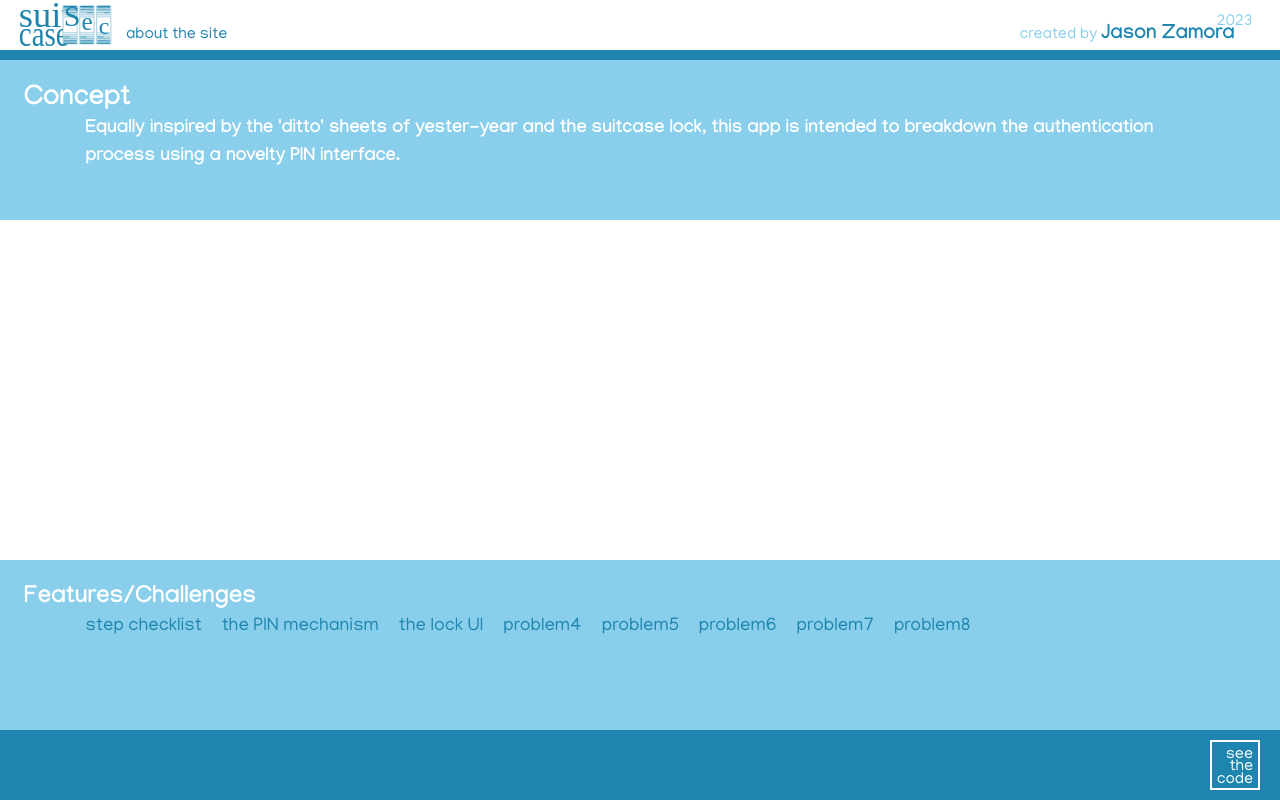
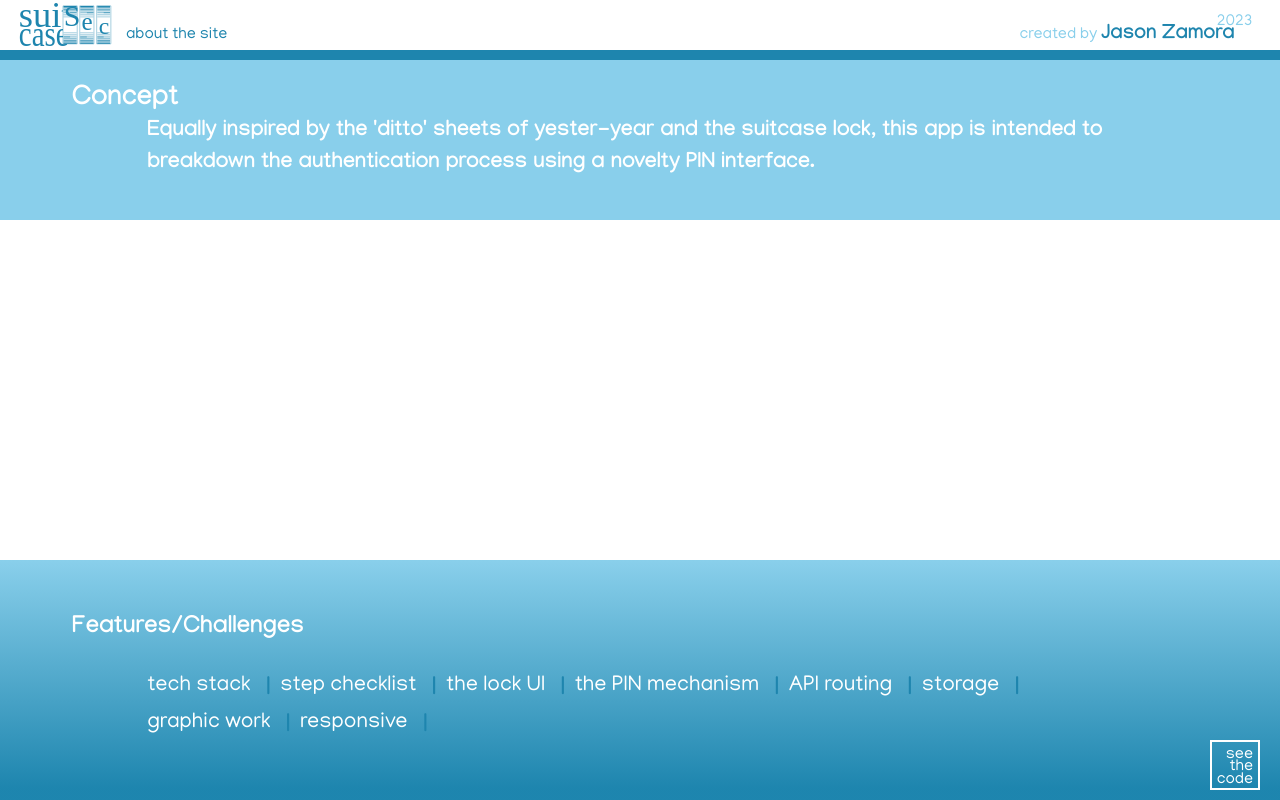
Before and after one commit to GSdaBlessedFist/Suitcase-Sec, a Next.js app: page /about-site in a window 1280 px wide. Built offline with nearby package versions, Linux system fonts and the light colour scheme.

Commit message:
1)completed Features/Challenges section...2)reAdjusted breakpoint styling...3)Add graphic-work designs...4)rolly ui example completed and inserted...NEXT:: Revisite login logic

```diff
--- a/about-site-info.js
+++ b/about-site-info.js
@@ -1,17 +1,74 @@
+
+const lockUI = `<div class="example-object">
+  <div class="example1-slot-container">
+    <div class="example1-roller-container">
+      <div class="example1-roller-item-1" data-something="">&#9734;</div>
+      <div class="example1-roller-item-2" data-something="">&#9734; &#9734;</div>
+      <div class="example1-roller-item-3" data-something="">&#9734; &#9734; &#9734;</div>
+      <div class="example1-roller-item-4" data-something="">&#9734; &#9734; &#9734; &#9734;</div>
+      <div class="example1-roller-item-5" data-something="">&#9734; &#9734; &#9734; &#9734; &#9734;</div>
+    </div>
+  </div>
+  <div class="example2-slot-container">
+    <div class="example2-roller-container">
+      <div class="example2-roller-item-1" data-something="">&#9734;</div>
+      <div class="example2-roller-item-3" data-something="">&#9734; &#9734; &#9734;</div>
+      <div class="example2-roller-item-5" data-something="">&#9734; &#9734; &#9734; &#9734; &#9734;</div>
+    </div>
+  </div>
+  <div class="examples-captions">
+    <code>
+      .<strong>example1</strong>-roller-container{
+      &nbsp;&nbsp;overflow:&nbsp;<span style="color:skyblue;">auto</span>;<br>
+      }
+    </code><br>
+    <code>
+      .<strong>example2</strong>-roller-container{
+      &nbsp;&nbsp;overflow:&nbsp;<span style="color:skyblue;">hidden</span>;<br>
+  	  }
+    </code>
+  </div>
+</div>`
+
+const usermodelHtml = `
+  email: {<br>
+    &nbsp;&nbsp;&nbsp;&nbsp;type:String,<br>
+    &nbsp;&nbsp;&nbsp;&nbsp;unique:true,<br>
+    &nbsp;&nbsp;&nbsp;&nbsp;required:true<br>
+  &nbsp;&nbsp;},<br>
+  password: {<br>
+    &nbsp;&nbsp;&nbsp;&nbsp;type: String,<br>
+    &nbsp;&nbsp;&nbsp;&nbsp;required:false,<br>
+    &nbsp;&nbsp;&nbsp;&nbsp;select:false<br>
+  &nbsp;&nbsp;},<br>
+  hashword: {<br>
+    &nbsp;&nbsp;&nbsp;&nbsp;type: String<br>
+  }
+`
+
+const graphicWorkHtml = `
+  <div id="graphic-work-logo" >
+    <img src="/images/suitcase-sec(logo).svg" alt="Suitcase Security logo" class="graphic-work-logo"/>
+  </div>
+  <div id="graphic-work-suitcase" >
+    <img src="/images/suitcase.svg" alt="suitcase with Suitcase-Sec logo" class="graphic-work-suitcase"/>
+  </div>
+`
 
 const aboutSiteInfo ={
 	"concept":"Equally inspired by the 'ditto' sheets of yester-year and the suitcase lock, this app is intended to breakdown the authentication process using a novelty PIN interface.",
-	"challenges":["step checklist","the PIN mechanism","the lock UI","problem4","problem5","problem6","problem7","problem8"],
+	"challenges":["tech stack","step checklist","the lock UI","the PIN mechanism","API routing","storage","graphic work","responsive"],
 	"challengeDescriptions":{
 		"step checklist":"The step checklist updates as the user enters valid/invalid information, logs in, or creates a new account.  To make this happen I passed the setState as prop into children components. Once updated from within, the state is returned to the parent, then disseminated to sibiling children components.  This technique was used update the features/challenges section we're on now.",
-		"the PIN mechanism":"The PIN lock idea was gone with because it adds interactivity. In order to address a user not specifically selecting a PIN, '0000' is defaulted. To add to the password's <strong>complexity<\/strong>, the PIN itself isn't hashed. It is the data-attribute on the individual roller element that creates a string. <strong>Using this method, the password string is easily 16-20 characters...then hashed.<\/strong><\/br><div style=\"margin-top:.5rem;\">The divs have the following:<\/div><code style=\"font-size:.65rem;\"><strong>data-slotletter=\"A\" data-numberposition=\"Zer0\"</strong><\/code><\/div></br><div>The data-attribute was used like this:</br><code style=\"font-size:.65rem;\"><strong>setSlotA(`${entry.target.dataset.slotletter}${entry.target.dataset.numberposition}`)<\/strong></code></br>",
-		"the lock UI":"<div>The default PIN is \'0000\' in case the user doesn\'t <em>activate</em> the lock component. When activated the user sees the roller elements to select a PIN.</div><br><div class=\"lock-ui-pic\"><\/div><\/div>",
-		"problem4":"exercitationem quaerat, pariatur cum corrupti numquam error ea, impedit, eaque doloremque ducimus fugiat. Enim, tempora provident vel, aliquid eos iure laboriosam dolores quidem nam odit, laborum! Deleniti perspiciatis eveniet amet ducimus impedit dicta facilis aperiam aliquid corrupti libero laborum a aspernatur eligendi expedita molestiae quidem distinctio voluptate, velit architecto repellendus, unde. Modi totam, molestias placeat, nesciunt dolores nisi, unde soluta aliquid voluptate ad nulla veniam ratione quidem necessitatibus in, eaque. Explicabo in odio eveniet temporibus illum iste consequatur? Totam consequatur eum nulla reprehenderit suscipit, ullam iure dolor tempora, ducimus facilis corrupti facere voluptas deserunt. Voluptates voluptatem delectus, iure! Sed voluptate ut assumenda omnis esse, incidunt, labore recusa",
-		"problem5":"provident vel, aliquid eos iure laboriosam dolores quidem nam odit, laborum! Deleniti perspiciatis eveniet amet ducimus impedit dicta facilis aperiam aliquid corrupti libero laborum a aspernatur eligendi expedita molestiae quidem distinctio voluptate, velit architecto repellendus, unde. Modi totam, molestias placeat, nesciunt dolores nisi, unde soluta aliquid voluptate ad nulla veniam ratione quidem necessitatibus in, eaque. Explicabo in odio eveniet temporibus illum iste consequatur? Totam consequatur eum nulla reprehenderit suscipit, ullam iure dolor tempora, ducimus facilis corrupti facere voluptas deserunt. Voluptates voluptatem delectus, ",
-		"problem6":"exercitationem quaerat, pariatur cum corrupti numquam error ea, impedit, eaque doloremque ducimus fugiat. Enim, tempora provident vel, aliquid eos iure laboriosam dolores quidem nam odit, laborum! Deleniti perspiciatis eveniet amet ducimus impedit dicta facilis aperiam aliquid corrupti libero laborum a aspernatur eligendi expedita molestiae quidem distinctio voluptate, velit architecto repellendus, unde. Modi totam, molestias placeat, nesciunt dolores nisi, unde soluta aliquid voluptate ad nulla veniam ratione quidem necessitatibus in, eaque. Explicabo in odio eveniet temporibus illum iste consequatur? Totam consequatur eum nulla reprehenderit suscipit, ullam iure dolor tempora, ducimus facilis corrupti facere voluptas deserunt. Voluptates voluptatem delectus, iure! Sed voluptate ut assumenda omnis esse, incidunt, labore recusa",
-		"problem7":"provident vel, aliquid eos iure laboriosam dolores quidem nam odit, laborum! Deleniti perspiciatis eveniet amet ducimus impedit dicta facilis aperiam aliquid corrupti libero laborum a aspernatur eligendi expedita molestiae quidem distinctio voluptate, velit architecto repellendus, unde. Modi totam, molestias placeat, nesciunt dolores nisi, unde soluta aliquid voluptate ad nulla veniam ratione quidem necessitatibus in, eaque. Explicabo in odio eveniet temporibus illum iste consequatur? Totam consequatur eum nulla reprehenderit suscipit, ullam iure dolor tempora, ducimus facilis corrupti facere voluptas deserunt. Voluptates voluptatem delectus, ",
-		"problem8":"exercitationem quaerat, pariatur cum corrupti numquam error ea, impedit, eaque doloremque ducimus fugiat. Enim, tempora provident vel, aliquid eos iure laboriosam dolores quidem nam odit, laborum! Deleniti perspiciatis eveniet amet ducimus impedit dicta facilis aperiam aliquid corrupti libero laborum a aspernatur eligendi expedita molestiae quidem distinctio voluptate, velit architecto repellendus, unde. Modi totam, molestias placeat, nesciunt dolores nisi, unde soluta aliquid voluptate ad nulla veniam ratione quidem necessitatibus in, eaque. Explicabo in odio eveniet temporibus illum iste consequatur? Totam consequatur eum nulla reprehenderit suscipit, ullam iure dolor tempora, ducimus facilis corrupti facere voluptas deserunt. Voluptates voluptatem delectus, iure! Sed voluptate ut assumenda omnis esse, incidunt, labore recusa"
+		"the PIN mechanism":"The PIN lock idea was gone with because it adds interactivity. In order to address a user not specifically selecting a PIN, '0000' is defaulted. To add to the password's <strong>complexity<\/strong>, the PIN itself isn't hashed. It is the data-attribute on the individual roller element that gets hashed using bcryptjs. <strong>Using this method, the password string is easily 16-20 characters...then hashed.<\/strong><\/br><div style=\"margin-top:.5rem;\">The divs have the following:<\/div><code class=\"pin-mechanism-code\"><strong>data-slotletter=\"A\" data-numberposition=\"Zer0\"</strong><\/code><\/div></br><div>The data-attribute was used like this:</br><code class=\"pin-mechanism-code\"><strong>setSlotA(`${entry.target.dataset.slotletter}${entry.target.dataset.numberposition}`)<\/strong></code></br>",
+		"the lock UI":`<div>The default PIN is \'0000\' in case the user doesn\'t <em>activate</em> the lock component. When activated the user sees the roller elements to select a PIN.</div><br><\/div><div class=\"lock-ui-pic\">${lockUI}<\/div>`,
+		"storage":`<div>Since no OAuth solution would be necessary for this project, a small MongoDB database was created. The <strong>users</strong> collection contains documents using a simple Mongoose object model:</div><br><code class="storage-code">${usermodelHtml}</code>`,
+		"tech stack":"<h3 style=\"margin-top:1rem;\">Frontend:<\/h3><div>&nbsp;&nbsp;&nbsp;&nbsp;HTML, CSS3, Sass(bem), Next.js 13,<br>&nbsp;&nbsp;&nbsp;&nbsp;<em>dependencies<\/em>:[axios, bcryptjs, mongoose, sass]<\/div><br><h3>Database:<\/h3><div>&nbsp;&nbsp;&nbsp;&nbsp;MongoDB, <em>ORM: <\/em>Mongoose<\/div>",
+		"graphic work":`<div>Created using Inkscape and exported as an <strong>.svg</strong> because I love their flexibility.<\/div><div class=\"graphic-work-box\">${graphicWorkHtml}</div>`,
+		"responsive":"<div>There are breakpoints at: &nbsp;640px, 768px, 1024px, 1280px, 1536px. Although manually entered, these points were taken from TailwindCSS's defaults.<\/div>",
+		"API routing":"<div>For a more streamline user experience, I opted to <em>not<\/em> use the common \'redirect to sign-in\' pattern but to have the sign-in form on the index page. API calls are made for new account creation and signin handling which eliminates the need for a traditional backend solution such as Node.js <\/div>"
 	}
 }
 
+
 export default aboutSiteInfo;
--- a/components/ChallengeSection.js
+++ b/components/ChallengeSection.js
@@ -1,5 +1,6 @@
 import {useEffect,useState} from "react";
 import aboutSiteInfo from '../about-site-info';
+import CodeButton from "../components/CodeButton";
 
 export default function ChallengeSection({challenges,setChallenge,challenge}){
 
@@ -24,6 +25,9 @@ export default function ChallengeSection({challenges,setChallenge,challenge}){
 					)
 				})}
 			</div>
+			<div className="footer">
+				<CodeButton/>
+			</div>
 		</div>
 	</>)
 }
--- a/pages/about-site.js
+++ b/pages/about-site.js
@@ -30,9 +30,7 @@ export default function AboutSite(){
 
               	<div className="about-stage--grid_challengeslist">
 	              	<ChallengeSection challenges={challenges} setChallenge={setChallenge} challenge={challenge}/>
-		              <div className="footer">
-										<CodeButton/>
-									</div>
+
               	</div>
 
               </div>
--- a/styles/about-stage.scss
+++ b/styles/about-stage.scss
@@ -15,6 +15,9 @@
 			grid-template-areas: "concept"
 								 "challengedescription"
 								 "challengeslist";
+		}
+		@media (min-width:1536px){
+			grid-template-rows:  170px 400px auto ;
 		}
 		&_concept{
 			grid-area: concept;
--- a/styles/challenge-component.scss
+++ b/styles/challenge-component.scss
@@ -5,12 +5,20 @@
 	display: flex;
 	flex-direction: column;
 	justify-content: space-evenly;
-	background: $c1;
+	background: linear-gradient(to bottom,$c1,$c2 95%);
 	width: 100%;
+	height: 100%;
 	padding: 1.5rem ;
 }
 .challenge-title{
+	position: relative;
 	color:white;
+	@media (min-width:1024px){
+		left: 3rem;
+	}
+	@media (min-width:1536px){
+		left: 20rem;
+	}
 }
 .challenge-text{
 	display:flex;
@@ -21,15 +29,34 @@
 	@media (min-width:640px){
 		width: 90%;
 	}
-	color: $c2;
+	@media (min-width:768px){
+		width: 80%;
+	}
+	@media (min-width:1536px){
+		width: 60%;
+	}
+	color: white;
 	font-size:1.15rem;
 	line-height: 1.75rem;
-}
+	overflow-x: hidden;}
 .challenge-link{
+	position: relative;
 	margin-right: 1.25rem;
 	margin-bottom: .5rem;
-	transition: .5s all;
-	&:hover{
-		color: white;
+	@media (min-width:640px) {
+		font-size:1.15rem;
+	}
+	@media (min-width:1024px) {
+		font-size:1.35rem;
+	}
+	@media (min-width:1536px) {
+		font-size:1.75rem;
+	}
+	&::after{
+		position: relative;
+		left:10px;
+		color: $c2;
+		font-weight: bold;
+		content: " |";
 	}
 }
--- a/styles/concept-component.scss
+++ b/styles/concept-component.scss
@@ -7,16 +7,34 @@
 	padding:  1.5rem;
 }
 .concept-title{
+	position: relative;
 	color:white;
-
+	@media (min-width:1024px){
+		left: 3rem;
+	}
+	@media (min-width:1536px){
+		left: 20rem;
+	}
 }
 .concept-text{
 	color: white;
-	font-size:1.15rem;
 	margin: 0 auto;
 	line-height: 1.75rem;
 	font-weight: bold;
 	@media (min-width:640px){
 		width: 90%;
+		font-size:1.15rem;
+	}
+	@media (min-width:768px){
+		width: 80%;
+		font-size:1.35rem;
+	}
+	@media (min-width:1024px){
+		line-height: 2rem;
+	}
+	@media (min-width:1536px){
+		width: 60%;
+		font-size:1.35rem;
+		line-height: 2.5rem;
 	}
 }
--- a/styles/footer.scss
+++ b/styles/footer.scss
@@ -14,5 +14,5 @@
 	padding-right:20px;
 	transform-origin:  right;
 	@include budgeLeft;
-	background: $c2;
+	background: transparent;
 }
--- a/styles/globals.scss
+++ b/styles/globals.scss
@@ -9,6 +9,7 @@
 @import "concept-component";
 @import "challenge-component";
 @import "challengeInfo-component";
+@import "lock-ui-examples";
 @import "login-component";
 @import "combo-component";
 @import "info-component";
--- a/styles/info-component.scss
+++ b/styles/info-component.scss
@@ -60,12 +60,12 @@
 }
 .info-title{
 	margin-bottom: 20px;
-	@include mainFont(2rem,700);
+	@include mainFont(1.75rem,700);
 	color: white;
 }
 .info-text{
 	margin-bottom: 20px;
-	@include mainFont(1.85rem,400);
+	@include mainFont(1.65rem,400);
 	color: white;
 }
 .list{
--- a/styles/stage.scss
+++ b/styles/stage.scss
@@ -8,10 +8,13 @@
 		display:grid;
 		height:100%;
 		@media (min-width:640px){
-			grid-template-rows: 22% 33% 45%;
+			grid-template-rows: 25% 30% 45%;
 			grid-template-areas: "checklist"
 								 "login"
 								 "info";
+		}
+		@media(min-width:1024px) {
+			grid-template-rows: 20% 35% 45%;
 		}
 		@media (min-width:1280px){
 			grid-template-rows: 25% 35% 40%;
```
Also changed, not shown: styles/challengeInfo-component.scss (+67 -4 lines), styles/lock-ui-examples.scss (added, +56 -0 lines).
